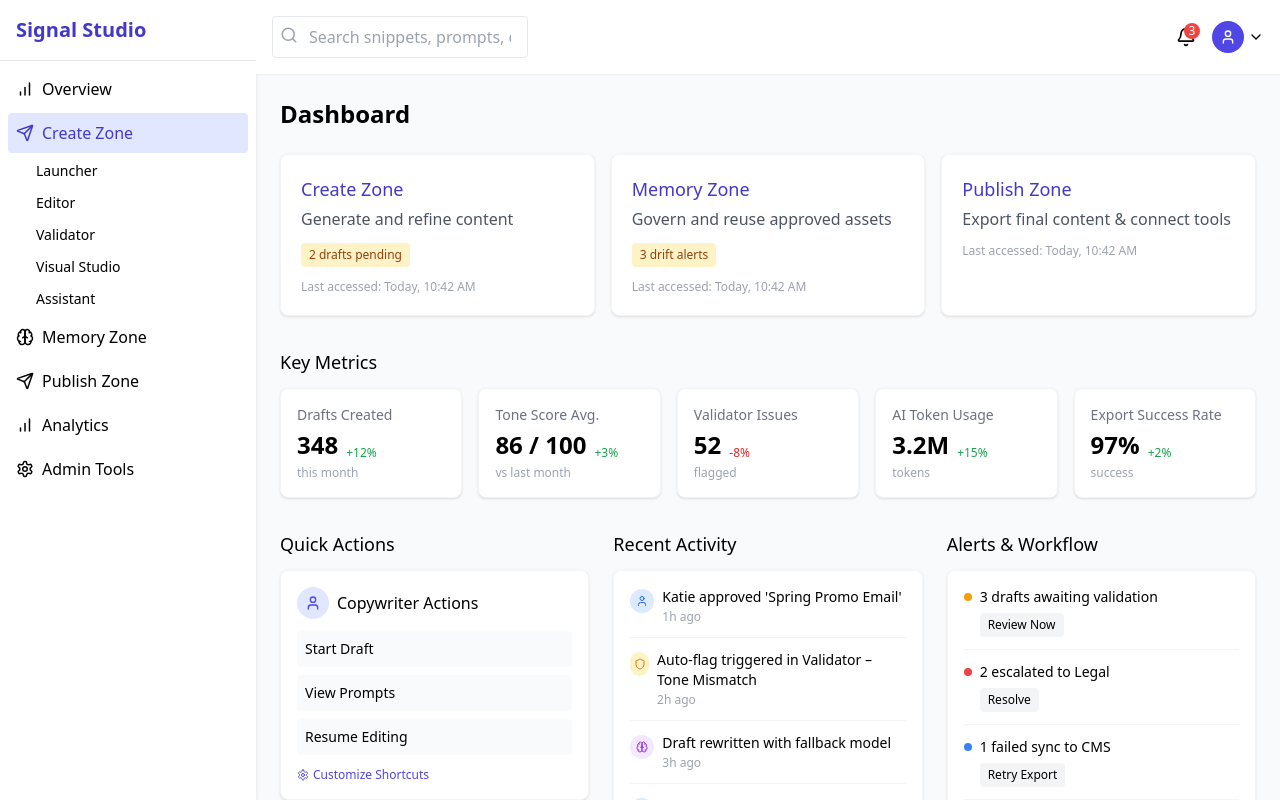
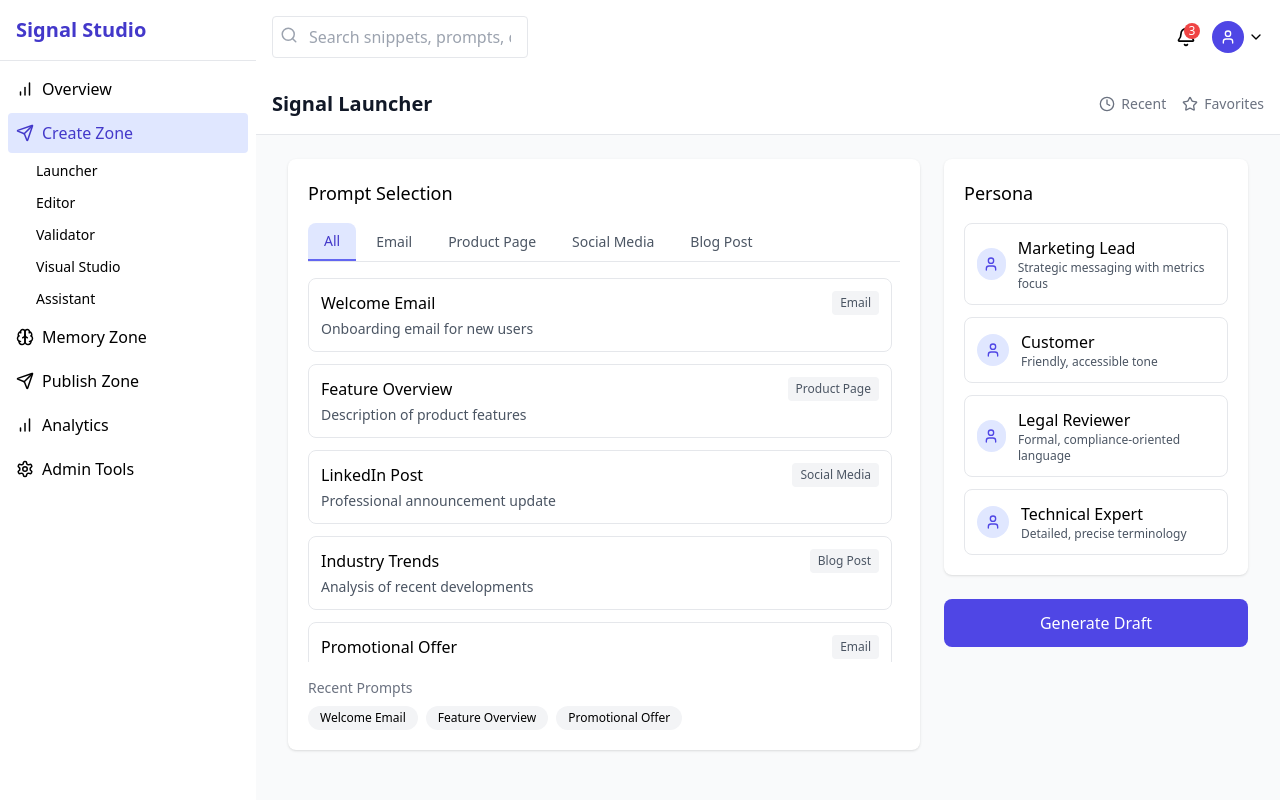
Before and after one commit to arunvijaykumar10/SignalStudio, a React (Vite) app: page / in a window 1280 px wide. Both pictures are taken after a click on the button "Create Zone". Built offline with nearby package versions, Linux system fonts and the light colour scheme.

Commit message:
FEAT: Navigate to next page In  CreateZone

```diff
--- a/src/CreateZone/Editor.tsx
+++ b/src/CreateZone/Editor.tsx
@@ -19,7 +19,7 @@ import { useState } from "react";
 
 type FeedbackCategory = "tone" | "structure" | "brand";
 
-const Editor = () => {
+const Editor = ({setCreateZone}:any) => {
   const [content, setContent] = useState(`# Welcome to Signal Studio
 
 Thank you for joining our platform. We're excited to have you on board!
@@ -99,7 +99,10 @@ If you have any questions, our support team is here to help.`);
           <button className="p-2 text-gray-500 hover:text-gray-700 rounded">
             <Settings size={18} />
           </button>
-          <button className="px-4 py-2 bg-indigo-600 text-white rounded hover:bg-indigo-700 flex items-center">
+          <button
+            className="px-4 py-2 bg-indigo-600 text-white rounded hover:bg-indigo-700 flex items-center"
+            onClick={() => setCreateZone("Validator")}
+          >
             <Send size={16} className="mr-1.5" />
             Send for Review
           </button>
--- a/src/CreateZone/Launcher.tsx
+++ b/src/CreateZone/Launcher.tsx
@@ -1,7 +1,7 @@
 import { Clock, Star, User, Zap } from "lucide-react";
 import { useState } from "react";
 
-const Launcher = () => {
+const Launcher = ({ setCreateZone }: any) => {
   const [selectedPrompt, setSelectedPrompt] = useState<{
     id: number;
     category: string;
@@ -269,12 +269,14 @@ const Launcher = () => {
 
             {/* Launch Button */}
             <button
-              className={`w-full py-3 rounded-lg font-medium ${
-                selectedPrompt && selectedPersona
-                  ? "bg-indigo-600 text-white hover:bg-indigo-700"
-                  : "bg-gray-200 text-gray-400 cursor-not-allowed"
-              }`}
-              disabled={!selectedPrompt || !selectedPersona}
+              // className={`w-full py-3 rounded-lg font-medium ${
+              //   selectedPrompt && selectedPersona
+              //     ? "bg-indigo-600 text-white hover:bg-indigo-700"
+              //     : "bg-gray-200 text-gray-400 cursor-not-allowed"
+              // }`}
+              // disabled={!selectedPrompt || !selectedPersona}
+              className={`w-full py-3 rounded-lg font-medium ${"bg-indigo-600 text-white hover:bg-indigo-700"}`}
+              onClick={() => setCreateZone("Editor")}
             >
               Generate Draft
             </button>
--- a/src/CreateZone/Validator.tsx
+++ b/src/CreateZone/Validator.tsx
@@ -1,6 +1,6 @@
 import { useState } from "react";
 
-const Validator = () => {
+const Validator = ({ setCreateZone }: any) => {
   // Mock validation scores based on wireframe specs
   const [validationScore] = useState({
     tone: 86,
@@ -64,7 +64,10 @@ const Validator = () => {
           <button className="px-4 py-2 border border-amber-300 bg-amber-50 text-amber-700 rounded hover:bg-amber-100">
             Escalate
           </button>
-          <button className="px-4 py-2 bg-green-600 text-white rounded hover:bg-green-700">
+          <button
+            className="px-4 py-2 bg-green-600 text-white rounded hover:bg-green-700"
+            onClick={() => setCreateZone("Visual Studio")}
+          >
             Approve
           </button>
         </div>
--- a/src/CreateZone/VisualStudio.tsx
+++ b/src/CreateZone/VisualStudio.tsx
@@ -1,7 +1,7 @@
 import { useState } from "react";
 import { Download, RefreshCw } from "lucide-react";
 
-const VisualStudio = () => {
+const VisualStudio = ({ setCreateZone }: any) => {
   const [prompt, setPrompt] = useState("");
   const [selectedStyle, setSelectedStyle] = useState("Corporate");
 
@@ -176,7 +176,10 @@ const VisualStudio = () => {
                     <button className="px-4 py-2 border border-gray-300 text-gray-700 rounded hover:bg-gray-50 text-sm mr-2">
                       Download All
                     </button>
-                    <button className="px-4 py-2 bg-indigo-600 text-white rounded hover:bg-indigo-700 text-sm">
+                    <button
+                      className="px-4 py-2 bg-indigo-600 text-white rounded hover:bg-indigo-700 text-sm"
+                      onClick={() => setCreateZone("Assistant")}
+                    >
                       Export Selected
                     </button>
                   </div>
--- a/src/Dashboard.tsx
+++ b/src/Dashboard.tsx
@@ -31,15 +31,15 @@ const Dashboard = () => {
 
   const activeSidebar = (item: string) => {
     setActiveSidebarItem(item);
-    if (item !== "Create Zone") setCreateZone(null);
+    if (item === "Create Zone") setCreateZone("Launcher");
 
-    if (item !== "Memory Zone") setMemoryZone(null);
+    if (item === "Memory Zone") setMemoryZone("Semantic Engine");
 
-    if (item !== "Public Zone") setPublicZone(null);
+    if (item === "Public Zone") setPublicZone("Export Hub");
 
-    if (item !== "Analytics") setAnalytics(null);
+    if (item === "Analytics") setAnalytics("Usage Dashboard");
 
-    if (item !== "Admin Tools") setAdminTools(null);
+    if (item === "Admin Tools") setAdminTools("System Settings");
   };
 
   return (
@@ -214,16 +214,17 @@ const Dashboard = () => {
             </div>
           </header>
         </div>
-        {/* CreateZone */}
-        {createZone === null &&
-          memoryZone === null &&
-          publicZone === null &&
-          analytics === null &&
-          adminTools === null && <OverView />}
-        {createZone === "Launcher" && <Launcher />}
-        {createZone === "Editor" && <Editor />}
-        {createZone === "Visual Studio" && <VisualStudio />}
-        {createZone === "Validator" && <Validator />}
+        {createZone === null && <OverView />}
+        {createZone === "Launcher" && (
+          <Launcher setCreateZone={setCreateZone} />
+        )}
+        {createZone === "Editor" && <Editor setCreateZone={setCreateZone} />}
+        {createZone === "Validator" && (
+          <Validator setCreateZone={setCreateZone} />
+        )}
+        {createZone === "Visual Studio" && (
+          <VisualStudio setCreateZone={setCreateZone} />
+        )}
         {createZone === "Assistant" && <Assistant />}
         {/* MemoryZone */}
         {memoryZone === "Semantic Engine" && <SemanticMemoryEngine />}
```
